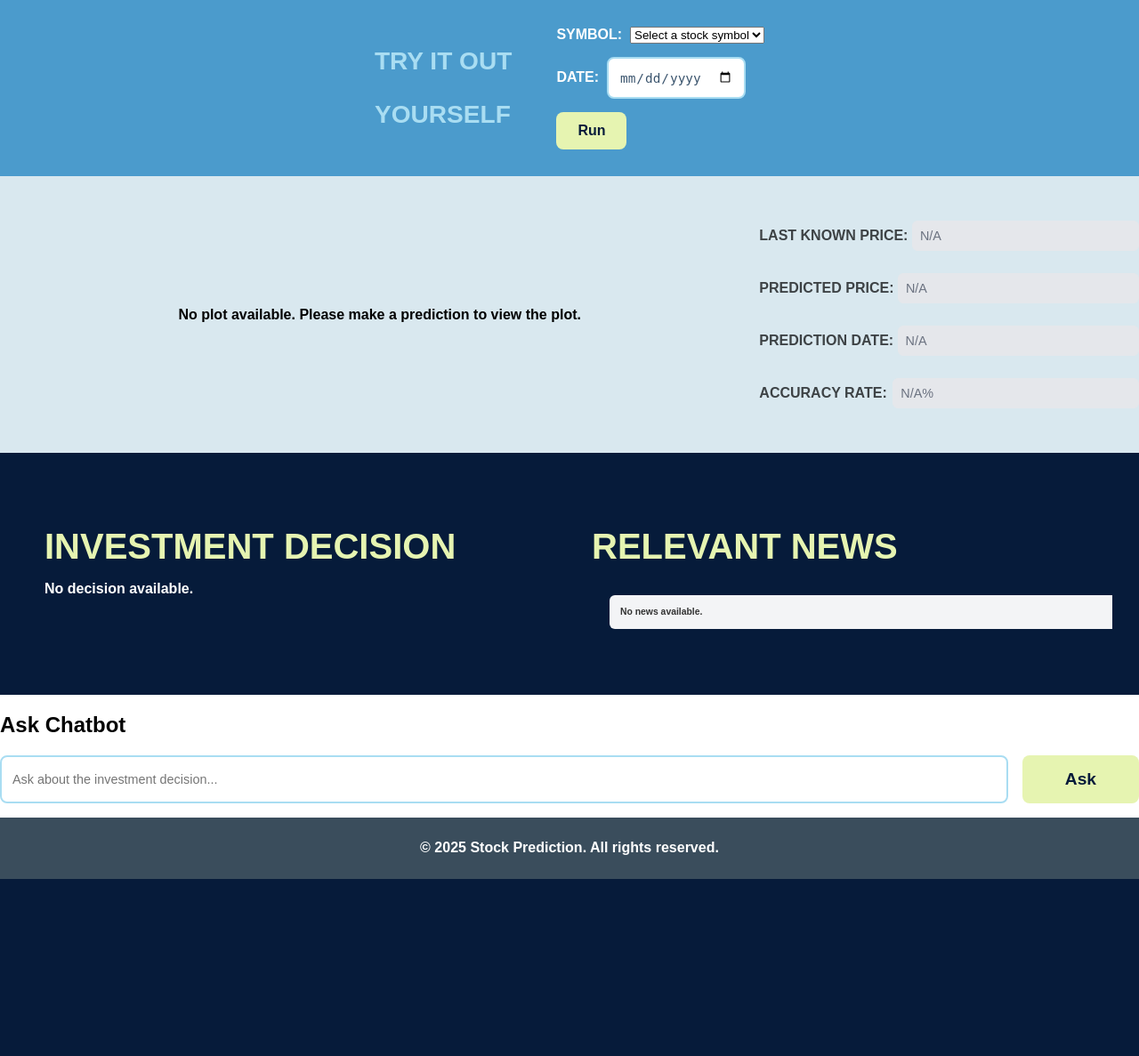
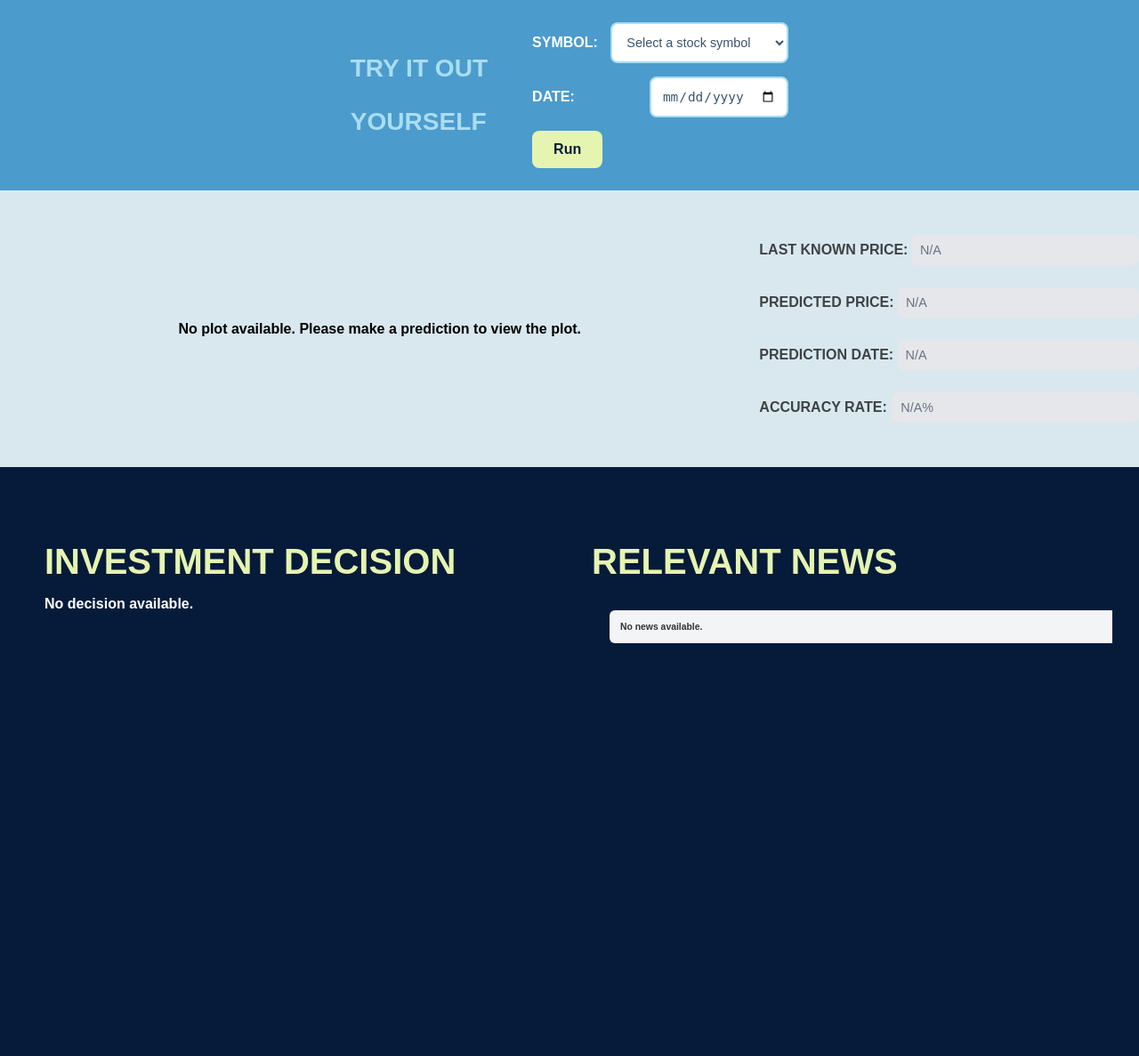
Before and after one commit to GourabGorai/Hack4bengal, a Flask app: template templates/index.html in a window 1280 px wide. Shown: the part 690-1877 px from the top of the page at 89% size. Before the commit the page ends 1678 px from the top, so only its background shows below. Run offline with Flask 3, Linux system fonts and the light colour scheme; the template is opened without the code that fills it, so the values that code supplies are empty; some libraries are stand-ins or nearby versions; some web fonts are replaced.

Commit message:
Update style.css

```diff
--- a/static/style.css
+++ b/static/style.css
@@ -106,6 +106,38 @@ main {
     flex-direction: column;
     color: white;
     gap: 15px;
+    width: 100%;
+    max-width: 400px;
+}
+
+.input form div {
+    display: flex;
+    justify-content: space-between;
+    align-items: center;
+}
+
+.input form label {
+    color: white;
+    font-size: 1rem;
+    margin-right: 10px;
+}
+
+/* Dropdown Styles */
+select {
+    padding: 0.75rem;
+    border: 2px solid #A9DDF2;
+    border-radius: 8px;
+    font-size: 0.9rem;
+    background-color: #fff;
+    color: #3A546D;
+    outline: none;
+    transition: border-color 0.3s ease, box-shadow 0.3s ease;
+    width: 200px;
+}
+
+select:focus {
+    border-color: #E6F4B1;
+    box-shadow: 0 0 5px rgba(230, 244, 177, 0.5);
 }
 
 /* Textbox Styles */
@@ -251,6 +283,7 @@ input[disabled] {
     display: flex;
     flex-direction: column;
     justify-content: flex-start;
+    height: 2000px;
 }
 
 .news-list {
@@ -258,7 +291,7 @@ input[disabled] {
     list-style: none;
     padding: 0;
     width: 100%;
-    max-height: 200px;
+    max-height: 500px;
     overflow-y: auto;
     scrollbar-width: thin;
     scrollbar-color: #e5e7eb #f3f4f6;
```
Also changed, not shown: other parts of static/style.css (+102 -3 lines).
